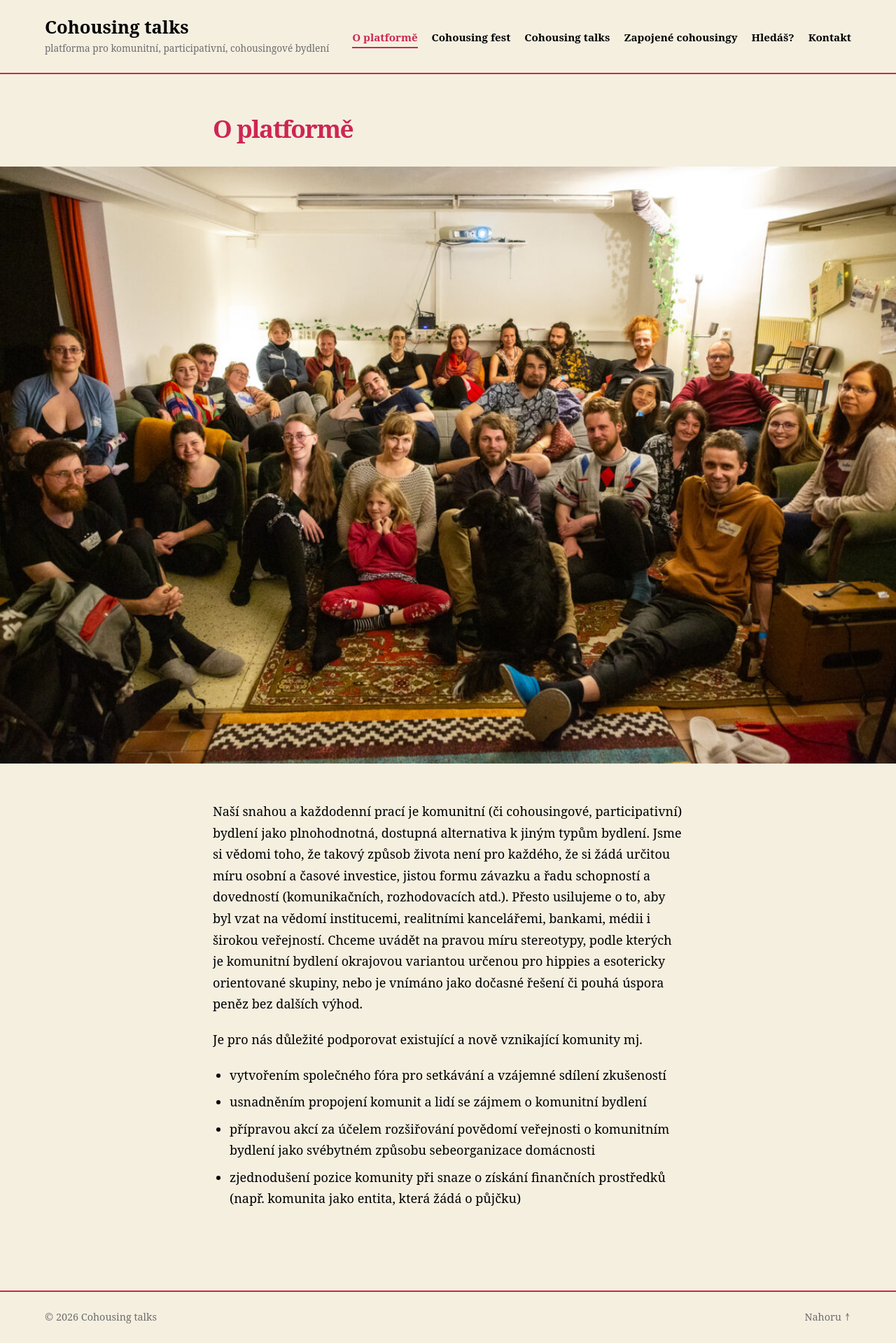
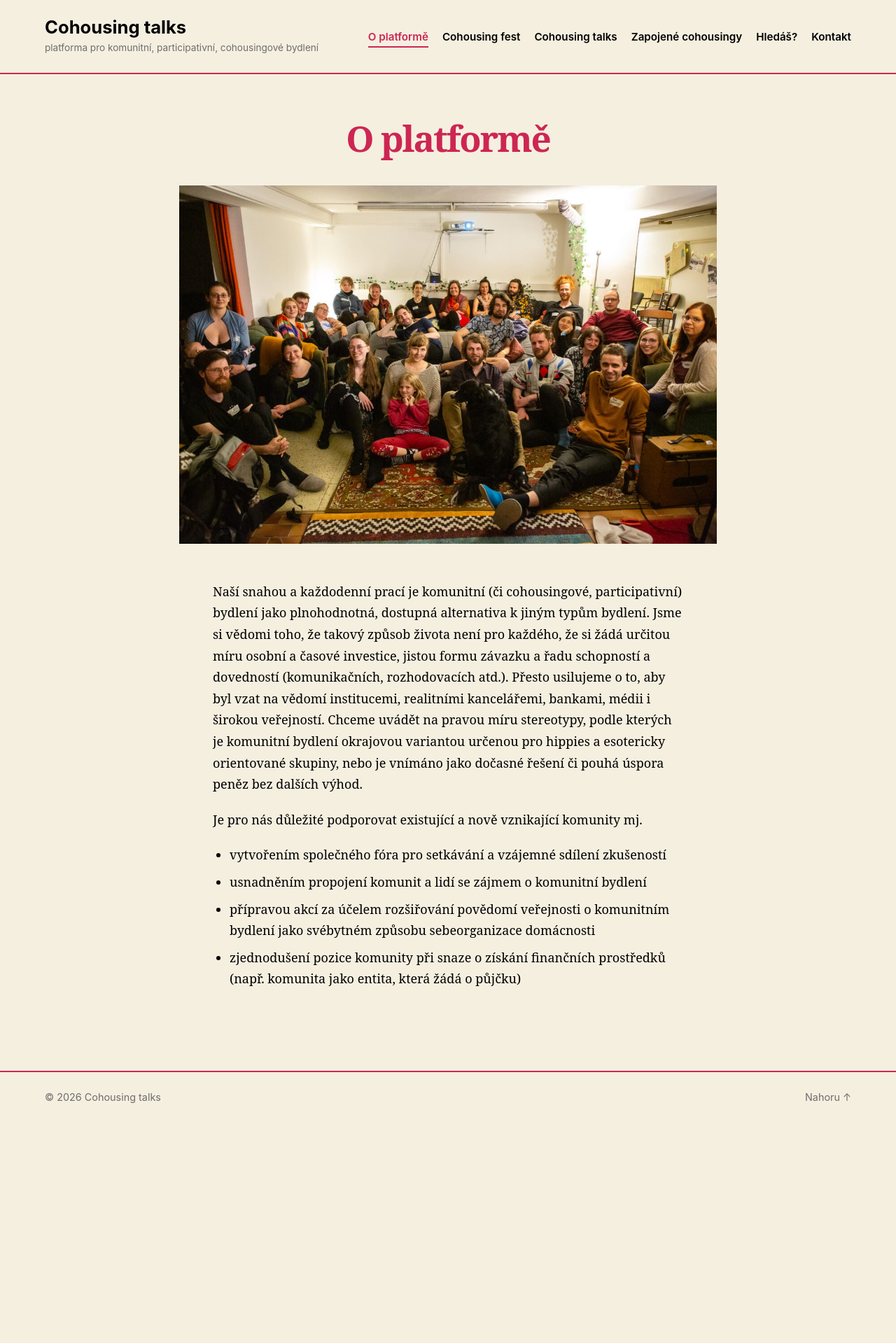
Before and after one commit to kubantjan/cohousingtalks, a Jekyll site: the page built from pages/o-platforme.md, in a window 1280 px wide. Shown: the whole page at 70% size. Built offline with Jekyll 4.4.1, drawn with Linux system fonts in a browser that asks for light colours; after the commit the page ends 1604 px from its top, so only the background shows below that.

Commit message:
Split fonts (sans-serif UI, serif content) and improve page heading/image
- Use system sans-serif for header, nav, footer, buttons, cards (UI)
- Use serif (Hoefler Text/Noto Serif/Garamond) for page content and intro
- Enlarge page h1 to 3.2rem (from 2.2rem) and center it
- Change featured image from full-viewport to max-width 58rem (matching
  the original Twenty Twenty theme's content width)

https://claude.ai/code/session_014N2ozhTqKje1akWvWuBuhU

```diff
--- a/assets/css/style.css
+++ b/assets/css/style.css
@@ -15,11 +15,16 @@ html {
 }
 
 body {
-  font-family: "Hoefler Text", "Noto Serif", Garamond, "Times New Roman", serif;
+  font-family: -apple-system, BlinkMacSystemFont, "Helvetica Neue", Helvetica, sans-serif;
   font-size: 18px;
   line-height: 1.7;
   color: #000;
   background-color: #f5efe0;
+}
+
+.page-content,
+.intro {
+  font-family: "Hoefler Text", "Noto Serif", Garamond, "Times New Roman", serif;
 }
 
 a {
@@ -183,10 +188,11 @@ img {
 }
 
 .page-content h1 {
-  font-size: 2.2rem;
+  font-size: 3.2rem;
   font-weight: 800;
   letter-spacing: -0.0415625em;
   margin-bottom: 1.5rem;
+  text-align: center;
   color: #cd2653;
 }
 
@@ -286,10 +292,10 @@ div.community-card .no-page {
 }
 
 .page-content img.featured-image {
-  width: 100vw;
-  max-width: none;
-  margin-left: calc(50% - 50vw);
-  margin-right: calc(50% - 50vw);
+  width: calc(100% + 6rem);
+  max-width: 58rem;
+  margin-left: 50%;
+  transform: translateX(-50%);
 }
 
 /* --- Gallery --- */
@@ -496,7 +502,7 @@ div.community-card .no-page {
   }
 
   .page-content h1 {
-    font-size: 1.7rem;
+    font-size: 2.2rem;
     margin-bottom: 1rem;
   }
 
```
